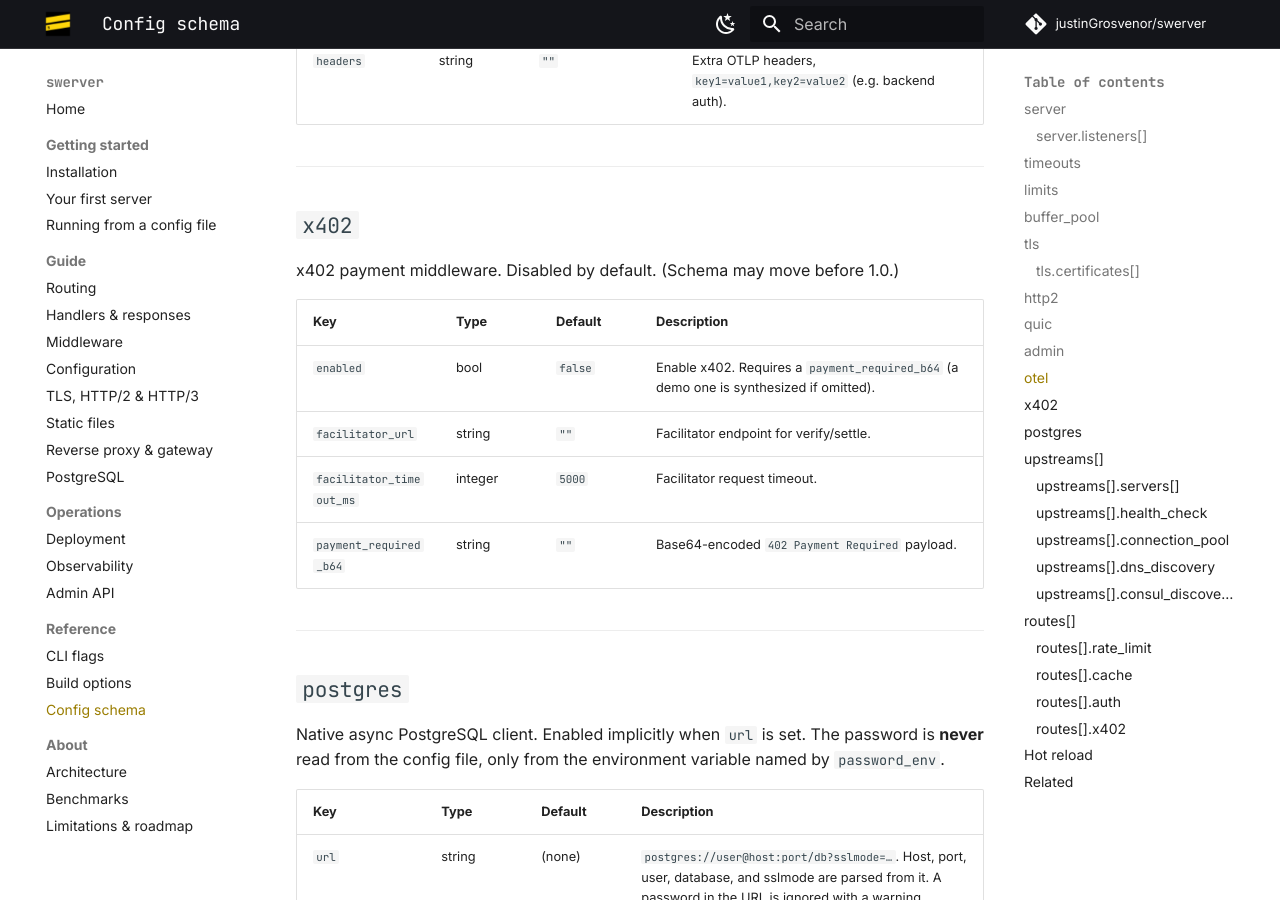
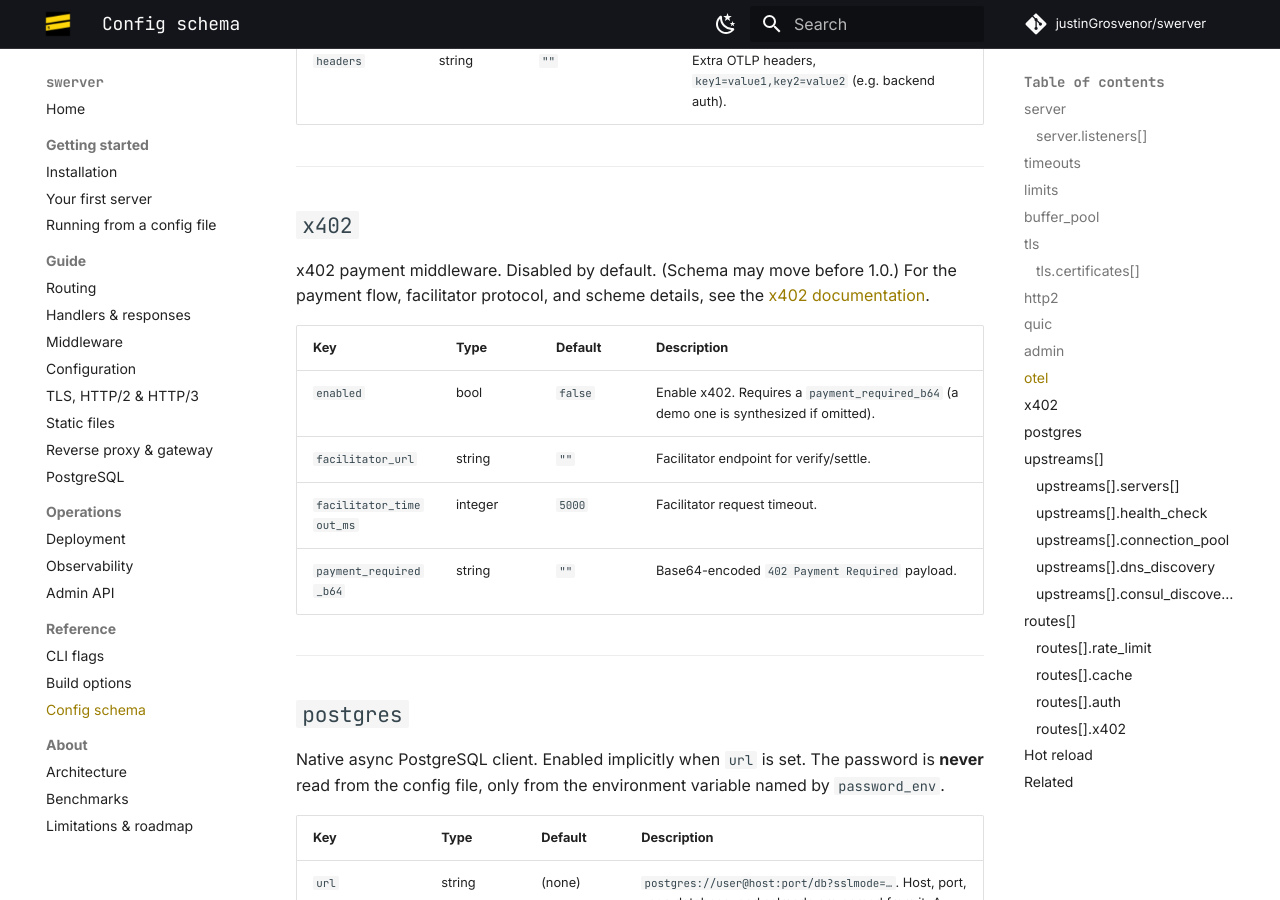
Before and after one commit to justinGrosvenor/swerver, an MkDocs documentation site: the page built from docs/reference/config-schema.md, in a window 1280 px wide and 900 px high, scrolled down 6148 px. Built offline with MkDocs 1.6.1 and Material for MkDocs 9.7.7, drawn with Linux system fonts in a browser that asks for light colours; comment, search, counter and statistics services are not loaded.

Commit message:
docs: link x402.swerver.net/docs from the x402 middleware and config-schema sections
The x402 docs page was only reachable from the footer family-nav.
Add contextual doc-to-doc links where readers actually encounter x402
(middleware overview + config-schema reference).

```diff
--- a/docs/reference/config-schema.md
+++ b/docs/reference/config-schema.md
@@ -163,7 +163,7 @@ OpenTelemetry trace export. Disabled by default.
 
 ## `x402`
 
-x402 payment middleware. Disabled by default. (Schema may move before 1.0.)
+x402 payment middleware. Disabled by default. (Schema may move before 1.0.) For the payment flow, facilitator protocol, and scheme details, see the [x402 documentation](https://x402.swerver.net/docs).
 
 | Key | Type | Default | Description |
 | --- | --- | --- | --- |
```
Also changed, not shown: docs/guide/middleware.md (+1 -1 lines).
